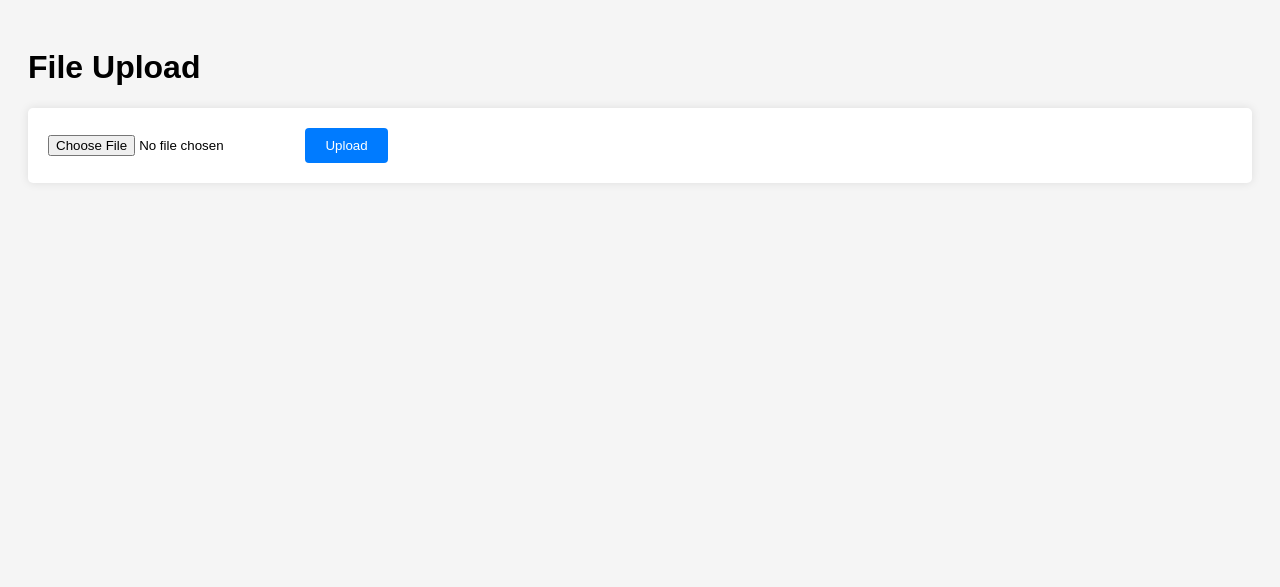
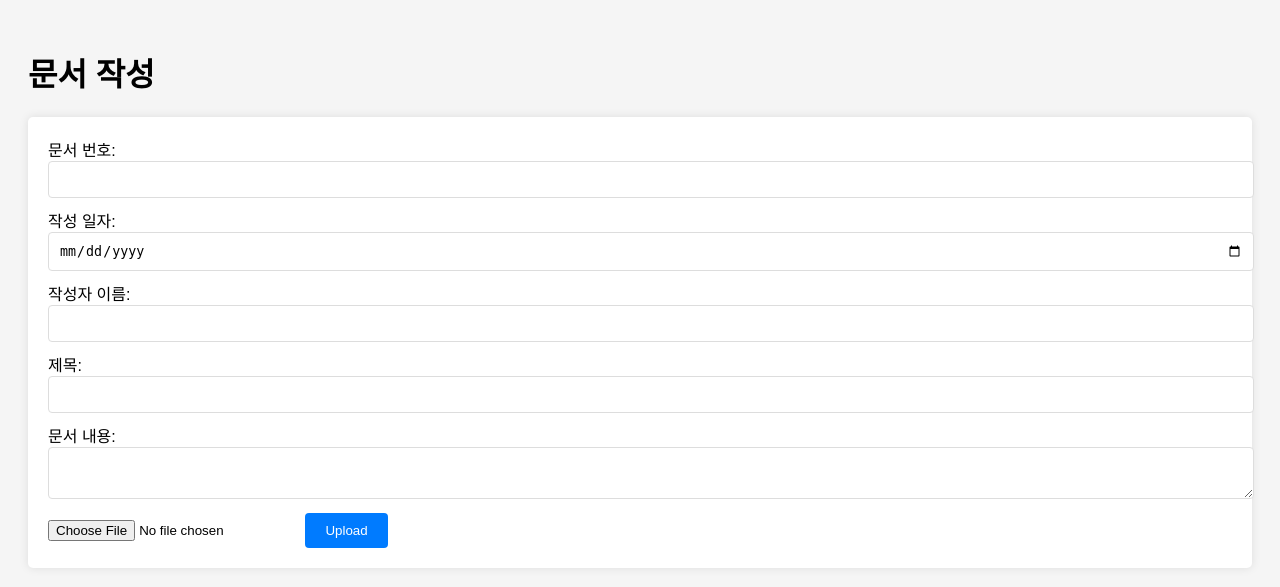
Before and after one commit to Marustar/CloudOffice, a Django app: page /testcase/ in a window 1280 px wide. Shown: the top 587 px of the page. Run offline with Django 3.2, Linux system fonts and the light colour scheme.

Commit message:
Add files via upload

```diff
--- a/Template/fileupload.html
+++ b/Template/fileupload.html
@@ -2,16 +2,30 @@
 <html>
   <head>
     {% load static %}
-    <link rel="stylesheet" href="{% static 'css/modal.css' %}">
+    <link rel="stylesheet" href="{% static 'css/modal.css' %}" />
     <script src="{% static 'js/jquery.js' %}"></script>
     <script src="{% static 'js/modal.js' %}"></script>
   </head>
   <body>
-    <h1>File Upload</h1>
+    <h1>문서 작성</h1>
     <form method="post" enctype="multipart/form-data">
+      <label for="document-number">문서 번호:</label><br />
+      <input type="text" id="document-number" name="document-number" /><br />
+
+      <label for="document-date">작성 일자:</label><br />
+      <input type="date" id="document-date" name="document-date" /><br />
+
+      <label for="author-name">작성자 이름:</label><br />
+      <input type="text" id="author-name" name="author-name" /><br />
+
+      <label for="document-title">제목:</label><br />
+      <input type="text" id="document-title" name="document-title" /><br />
+
+      <label for="document-content">문서 내용:</label><br />
+      <textarea id="document-content" name="document-content"></textarea><br />
       {% csrf_token %}
-        <input type="file" name="document">
-        <input type="submit" value="Upload">
+      <input type="file" name="document" />
+      <input type="submit" value="Upload" />
     </form>
 
     <div id="myModal" class="modal">
@@ -23,13 +37,15 @@
     </div>
 
     <script>
-        var successPage = new URLSearchParams(window.location.search).get('success_page');
+      var successPage = new URLSearchParams(window.location.search).get(
+        'success_page'
+      );
       if (successPage === 'true') {
         $('#myModal').show();
       }
 
       // Close modal when 'x' button is clicked
-        $('.close').on('click', function() {
+      $('.close').on('click', function () {
         $('#myModal').hide();
       });
     </script>
```
Lines whose indentation alone changed are shown as unchanged.
